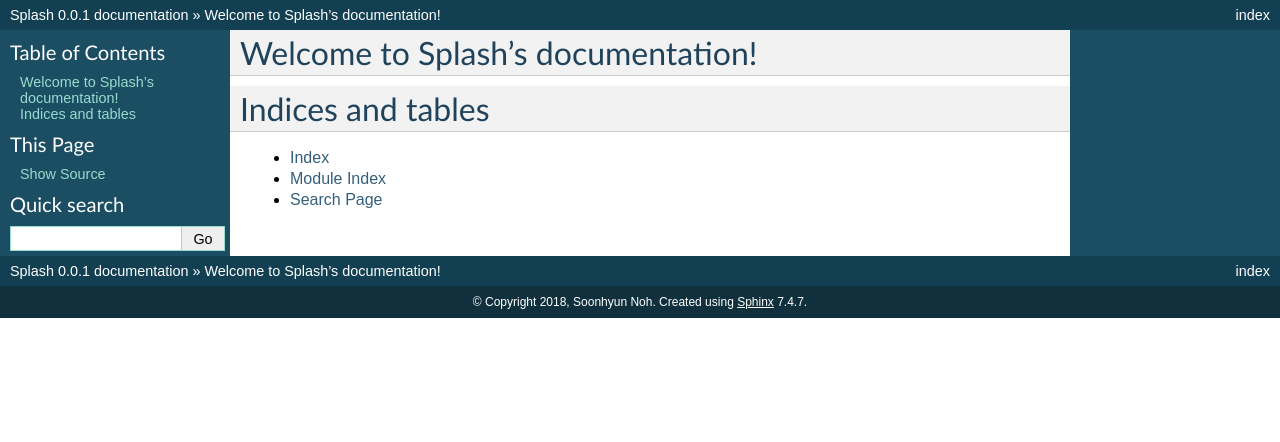
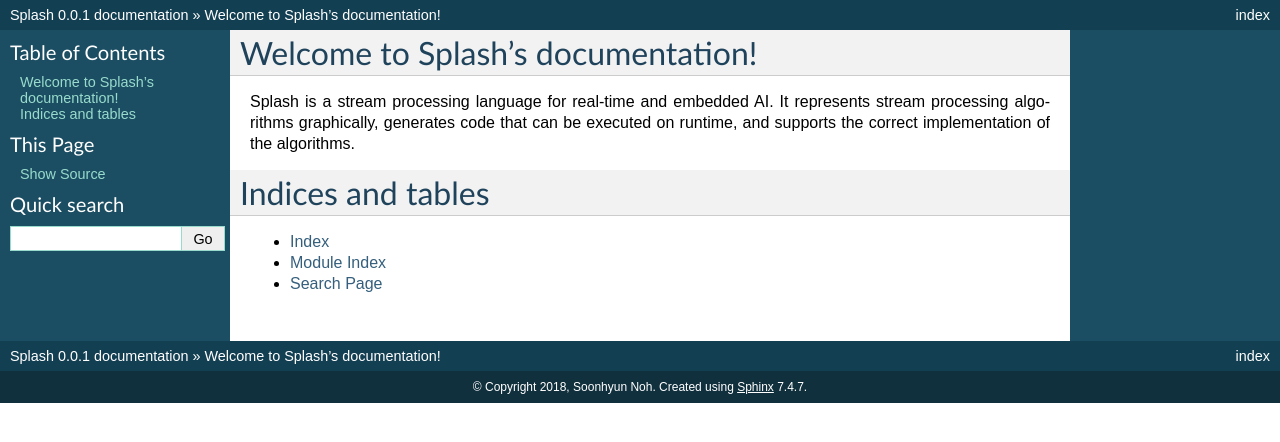
Before and after one commit to shnoh171/Splash-Documentation, a Sphinx documentation site: the page built from docs/source/index.rst, in a window 1280 px wide. Shown: the top 442 px of the page. Built offline with Sphinx 7.4.7, drawn with Linux system fonts in a browser that asks for light colours; pages that are not in the unit, such as notebooks, are missing from menus.

Commit message:
add some messages on index.rst

```diff
--- a/docs/source/index.rst
+++ b/docs/source/index.rst
@@ -5,6 +5,8 @@
 
 Welcome to Splash's documentation!
 ==================================
+
+Splash is a stream processing language for real-time and embedded AI. It represents stream processing algorithms graphically, generates code that can be executed on runtime, and supports the correct implementation of the algorithms.
 
 .. toctree::
    :maxdepth: 2
```
Also changed, not shown: 6 other files.
